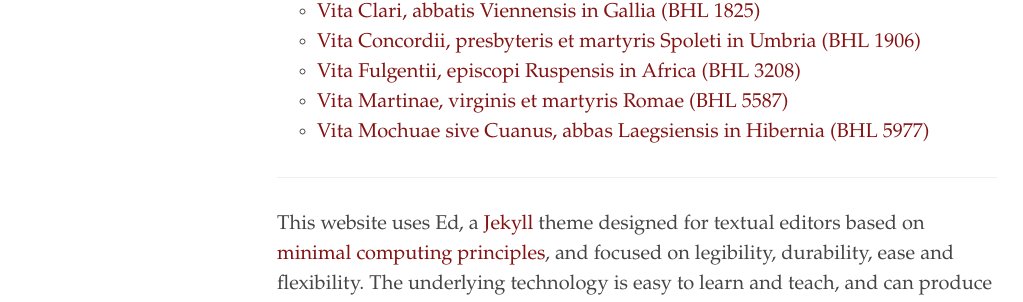
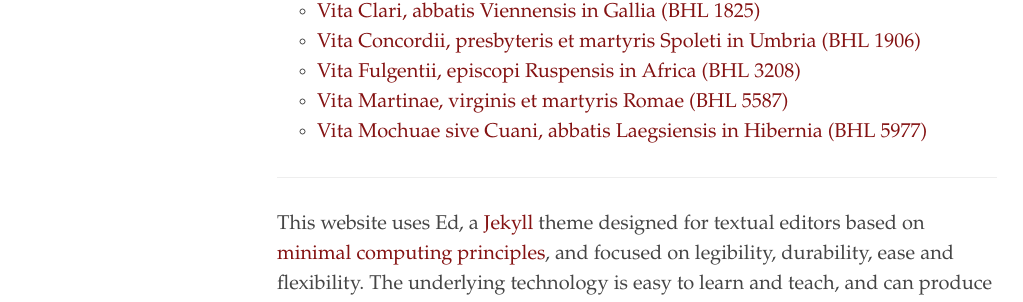
Before and after one commit to cjkoepke1/latin-hagiography, a Jekyll site: the page built from index.md, in a window 1280 px wide. Shown: the part 502-804 px from the top of the page, without its empty margins (3-1026 px from the left). Built offline with Jekyll 4.4.1, drawn with Linux system fonts in a browser that asks for light colours.

Commit message:
Fix Mochua link grammar

```diff
--- a/index.md
+++ b/index.md
@@ -17,7 +17,7 @@
 - [Vita Concordii, presbyteris et martyris Spoleti in Umbria (BHL 1906)](https://cjkoepke1.github.io/latin-hagiography/texts/vita-concordii/)
 - [Vita Fulgentii, episcopi Ruspensis in Africa (BHL 3208)](https://cjkoepke1.github.io/latin-hagiography/texts/vita-fulgentii)
 - [Vita Martinae, virginis et martyris Romae (BHL 5587)](https://cjkoepke1.github.io/latin-hagiography/texts/vita-martinae/)
-- [Vita Mochuae sive Cuanus, abbas Laegsiensis in Hibernia (BHL 5977)](https://cjkoepke1.github.io/latin-hagiography/texts/vita-mochuae/)
+- [Vita Mochuae sive Cuani, abbatis Laegsiensis in Hibernia (BHL 5977)](https://cjkoepke1.github.io/latin-hagiography/texts/vita-mochuae/)
 
 ---
 
```
